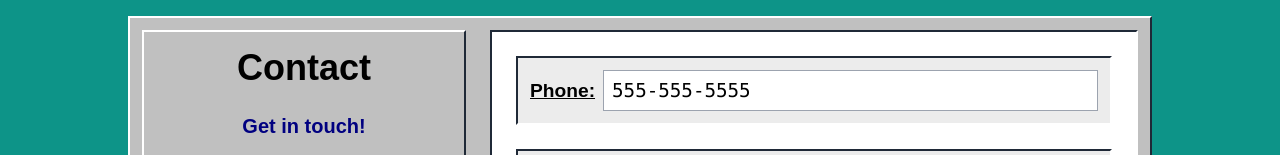
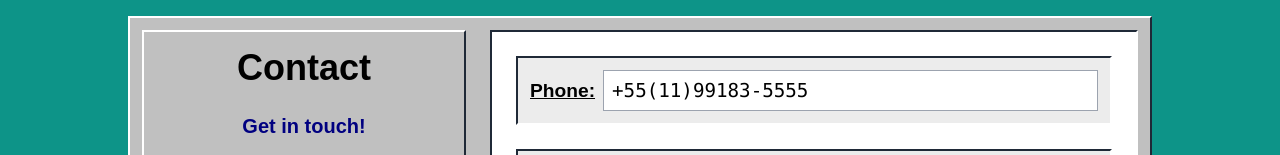
Before and after one commit to SergioBonatto/site, a Next.js app: page / in a window 1280 px wide. Shown: the part 1673-1828 px from the top of the page. Built offline with nearby package versions, Linux system fonts and the light colour scheme.

Commit message:
add number

```diff
--- a/src/components/Contact/contact.tsx
+++ b/src/components/Contact/contact.tsx
@@ -49,9 +49,9 @@ const Win95Panel: React.FC<React.HTMLAttributes<HTMLDivElement>> = ({ className,
 
 const Contact: React.FC<ContactProps> = ({
   className,
-  phoneNumber = "555-555-5555",
+  phoneNumber = "+55(11)99183-5555",
   email = "bonatto@e-mail.com",
-  whatsappNumber = "555555555555",
+  whatsappNumber = "11991835555",
   ...props
 }) => {
   const handleWhatsAppClick = () => {
```
